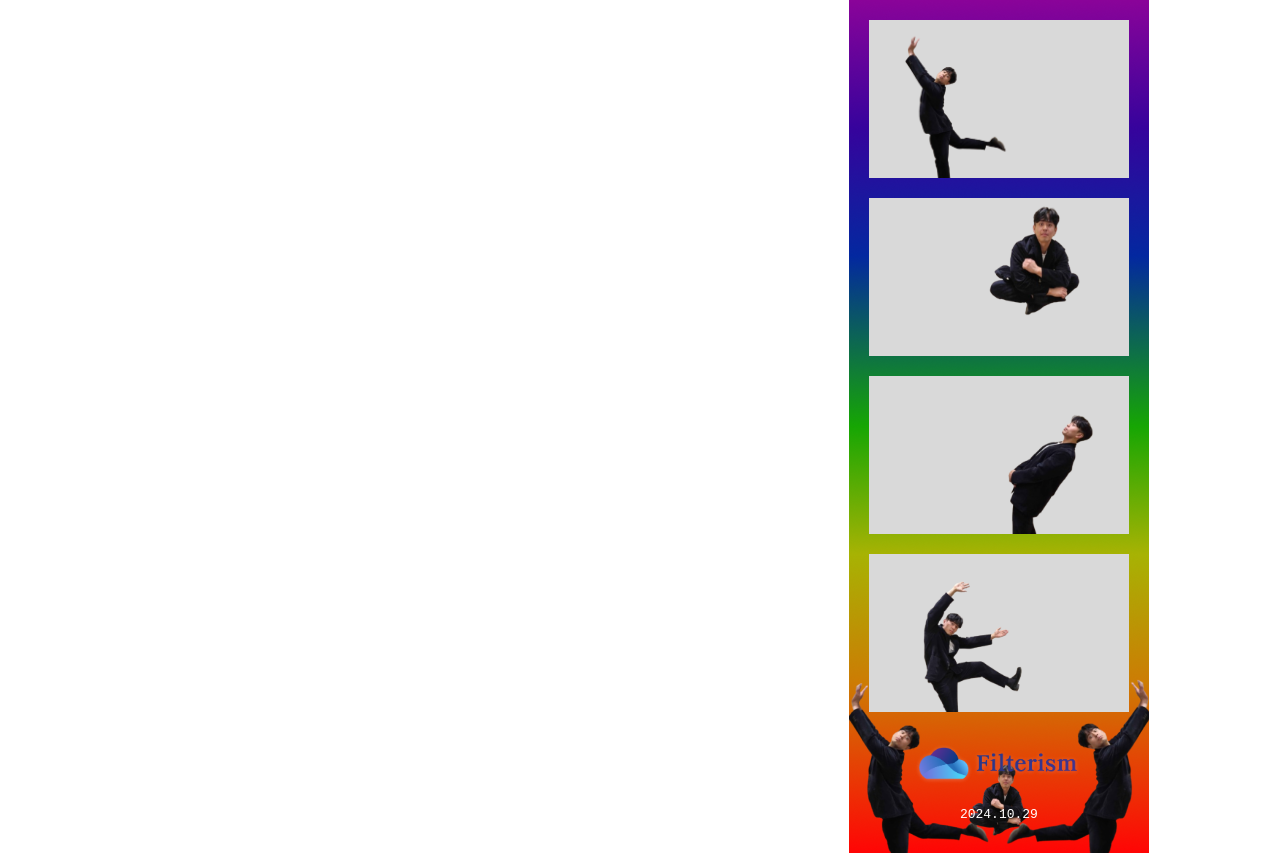
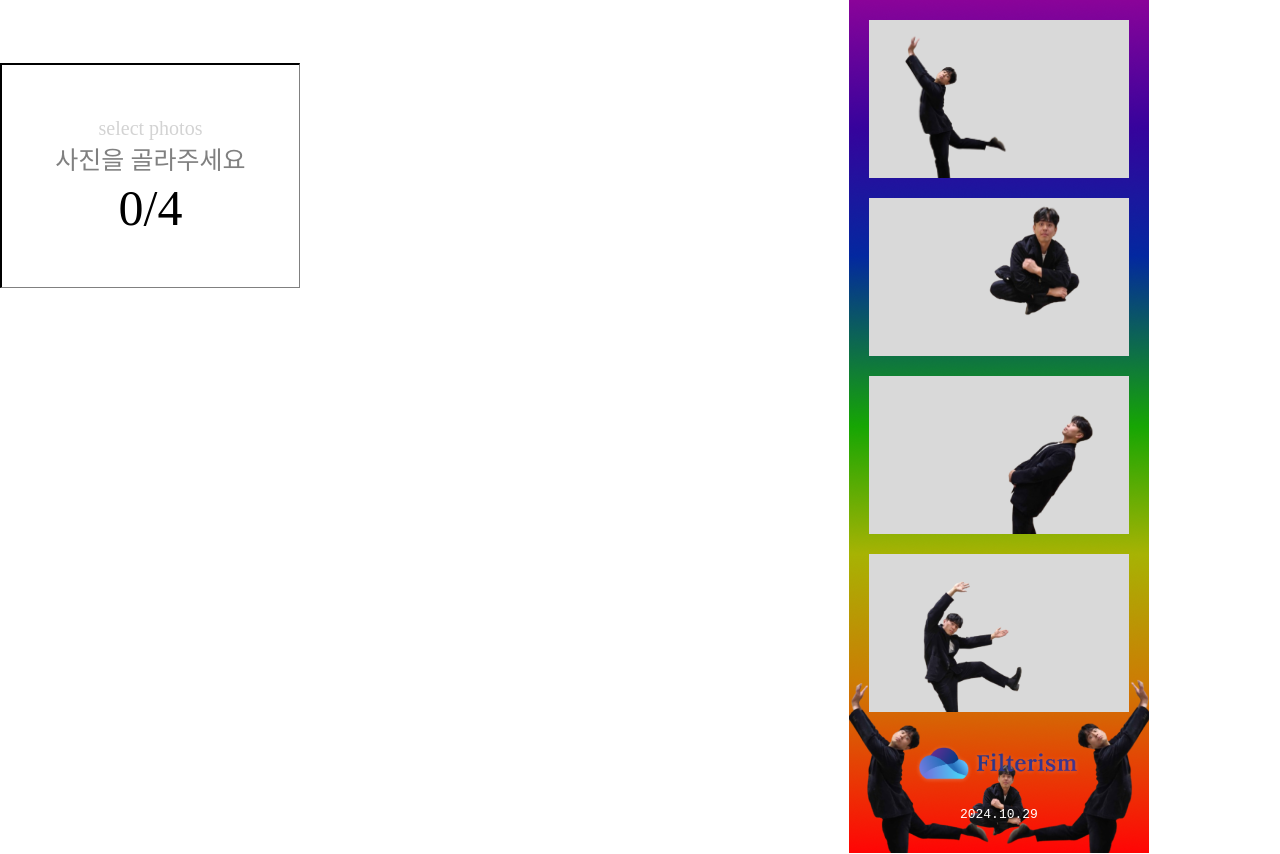
Before and after one commit to SW-meister-hackathon-team-2/filterism_front_photobooth, a React (Create React App) app in the folder photobooth/: page /main/result/test in a window 1280 px wide. Built offline with nearby package versions, Linux system fonts and the light colour scheme.

Commit message:
add select photo text

```diff
--- a/photobooth/src/components/resultimg/Resultimg.jsx
+++ b/photobooth/src/components/resultimg/Resultimg.jsx
@@ -29,6 +29,7 @@ const Result = () => {
       <R.ResultWrapper>
         <R.ResultContent>
           {images.map((image, idx) => (
+            <div>
               <R.UserImg
                 key={idx}
                 src={image}
@@ -36,7 +37,13 @@ const Result = () => {
                 onClick={() => handleImageClick(image)}
                 className={selectedImages.includes(image) ? 'selected' : ''}
               />
+            </div>
           ))}
+          <R.SelectContainer>
+            <p>select photos</p>
+            <p>사진을 골라주세요</p>
+            <p>{selectedImages.length}/4</p>
+          </R.SelectContainer>
         </R.ResultContent>
       </R.ResultWrapper>
       <R.PhotoContainer>
--- a/photobooth/src/components/resultimg/Resultimg.style.js
+++ b/photobooth/src/components/resultimg/Resultimg.style.js
@@ -22,7 +22,6 @@ export const ResultContent = styled.div`
   display: grid;
   grid-template-columns: repeat(3, 1fr);
   grid-template-rows: repeat(3, 1fr);
-  gap: 10px;
 
   @media print {
     -webkit-print-color-adjust: exact !important;
@@ -36,6 +35,40 @@ export const ResultContent = styled.div`
   }
 
   box-sizing: border-box;
+
+  & > div {
+    border: 1px solid gray;
+    box-sizing: border-box;
+    width: 300px;
+    height: 225px;
+    &:nth-child(1) {
+      border-top: 2px solid black;
+      border-left: 2px solid black;
+    }
+    &:nth-child(2) {
+      border-top: 2px solid black;
+    }
+    &:nth-child(3) {
+      border-top: 2px solid black;
+      border-right: 2px solid black;
+    }
+    &:nth-child(4) {
+      border-left: 2px solid black;
+    }
+    &:nth-child(6) {
+      border-right: 2px solid black;
+    }
+    &:nth-child(7) {
+      border-left: 2px solid black;
+    }
+    &:nth-child(8) {
+      border-bottom: 2px solid black;
+    }
+    &:nth-child(9) {
+      border-bottom: 2px solid black;
+      border-right: 2px solid black;
+    }
+  }
 `;
 
 export const UserImg = styled.img`
@@ -128,3 +161,26 @@ export const JFrameImage = styled.img`
   width: 100%;
   height: auto;
 `;
+
+export const SelectContainer = styled.div`
+  display: flex;
+  flex-direction: column;
+  justify-content: center;
+  align-items: center;
+  gap: 10px;
+
+  p:nth-child(1) {
+    color: lightgray;
+    font-size: 20px;
+  }
+
+  p:nth-child(2) {
+    color: gray;
+    font-size: 25px;
+  }
+
+  p:nth-child(3) {
+    color: black;
+    font-size: 50px;
+  }
+`;
```
Lines whose indentation alone changed are shown as unchanged.
